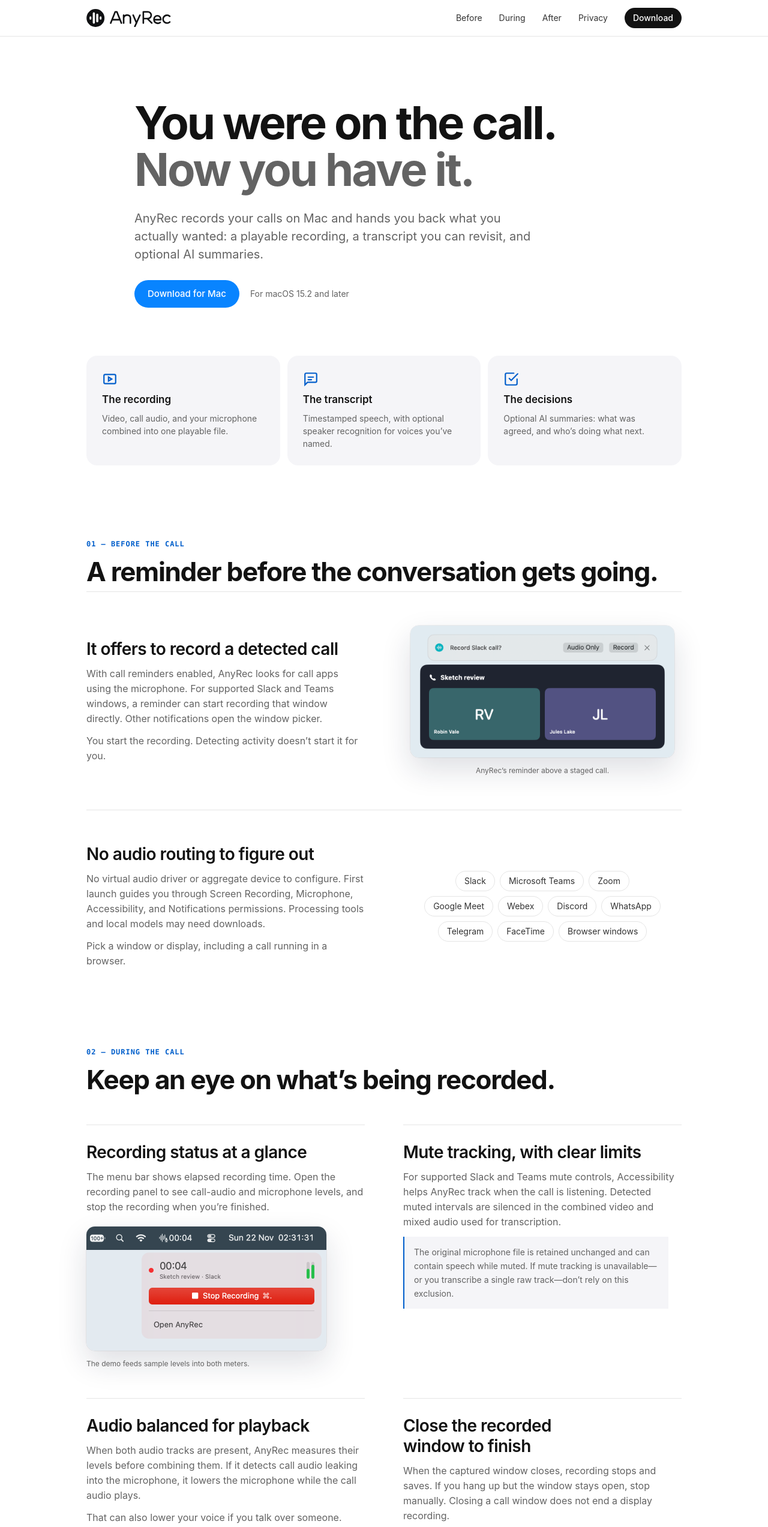
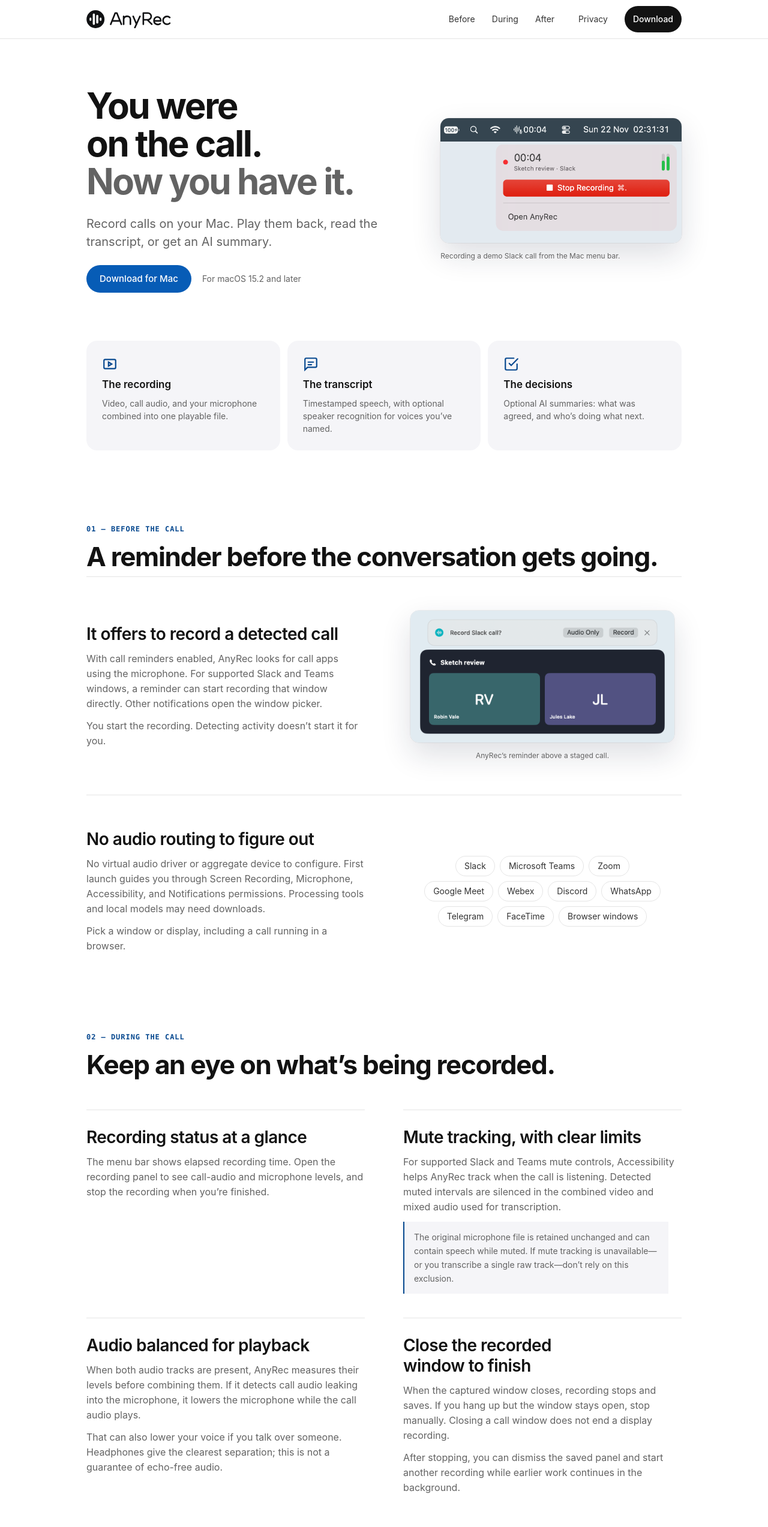
Before and after one commit to doruchiulan/anyrec, a plain HTML site: page website/index.html in a window 1280 px wide. Shown: the top 2546 px of the page at 60% size. Drawn offline with Linux system fonts and the light colour scheme.

Commit message:
Download the Mac installer directly and show the recorder on the homepage

```diff
--- a/website/app.js
+++ /dev/null
@@ -1,8 +0,0 @@
-const config = window.ANYREC_SITE;
-if (config) {
-  const button = document.getElementById("download-button");
-  const url = new URL(config.purchaseUrl, window.location.href);
-  if (["https:", "http:"].includes(url.protocol)) button.href = url.href;
-  button.textContent = config.buttonLabel;
-  document.getElementById("download-note").textContent = config.purchaseNote;
-}
--- a/website/index.html
+++ b/website/index.html
@@ -22,8 +22,6 @@
   <link rel="apple-touch-icon" href="assets/apple-touch-icon.png">
   <link rel="stylesheet" href="styles.css">
   <link rel="stylesheet" href="screenshots.css">
-  <script src="site-config.js" defer></script>
-  <script src="app.js" defer></script>
 </head>
 <body>
   <a class="skip-link" href="#main">Skip to content</a>
@@ -31,15 +29,21 @@
     <nav class="wrap nav" aria-label="Main navigation">
       <a class="brand" href="#top"><img src="assets/dual-track-wordmark.svg" width="141" height="30" alt="AnyRec"></a>
       <div class="nav-links"><a href="#before">Before</a><a href="#during">During</a><a href="#after">After</a><a href="#privacy">Privacy</a></div>
-      <a class="cta nav-cta" href="#install">Download</a>
+      <a class="cta nav-cta" href="https://github.com/doruchiulan/anyrec/releases/download/v0.11.2/AnyRec-0.11.2.dmg">Download</a>
     </nav>
   </header>
   <main id="main">
     <section id="top" class="hero" aria-labelledby="hero-title">
-      <div class="wrap hero-content">
-        <h1 id="hero-title">You were on the call.<br><span>Now you have it.</span></h1>
-        <p class="intro">AnyRec records your calls on Mac and hands you back what you actually wanted: a playable recording, a transcript you can revisit, and optional AI summaries.</p>
-        <div class="hero-actions"><a class="cta primary" href="#install">Download for Mac</a><span>For macOS 15.2 and later</span></div>
+      <div class="wrap hero-layout">
+        <div class="hero-content">
+          <h1 id="hero-title">You were on the call.<br><span>Now you have it.</span></h1>
+          <p class="intro">Record calls on your Mac. Play them back, read the transcript, or get an AI summary.</p>
+          <div class="hero-actions"><a class="cta primary" href="https://github.com/doruchiulan/anyrec/releases/download/v0.11.2/AnyRec-0.11.2.dmg">Download for Mac</a><span>For macOS 15.2 and later</span></div>
+        </div>
+        <figure class="screenshot hero-preview">
+          <a href="assets/recording.png" target="_blank" rel="noopener"><img src="assets/recording.png" alt="AnyRec’s Mac menu bar timer and recording panel with separate call and microphone meters" width="800" height="414"></a>
+          <figcaption>Recording a demo Slack call from the Mac menu bar.</figcaption>
+        </figure>
       </div>
     </section>
     <section class="outcomes" aria-label="What you get">
@@ -77,12 +81,7 @@
     <section id="during" class="chapter" aria-labelledby="during-title">
       <div class="wrap chapter-heading"><span class="stage">02 — DURING THE CALL</span><h2 class="big" id="during-title">Keep an eye on what’s being recorded.</h2></div>
       <div class="wrap recording-facts">
-        <article class="beat-copy"><h3>Recording status at a glance</h3><p>The menu bar shows elapsed recording time. Open the recording panel to see call-audio and microphone levels, and stop the recording when you’re finished.</p>
-          <figure class="screenshot call-panel">
-            <a href="assets/recording.png" target="_blank" rel="noopener"><img src="assets/recording.png" alt="AnyRec’s timer beside Wi-Fi in the Mac menu bar, with recording controls open below it" width="800" height="414" loading="lazy"></a>
-            <figcaption>The demo feeds sample levels into both meters.</figcaption>
-          </figure>
-        </article>
+        <article class="beat-copy"><h3>Recording status at a glance</h3><p>The menu bar shows elapsed recording time. Open the recording panel to see call-audio and microphone levels, and stop the recording when you’re finished.</p></article>
         <article class="beat-copy"><h3>Mute tracking, with clear limits</h3><p>For supported Slack and Teams mute controls, Accessibility helps AnyRec track when the call is listening. Detected muted intervals are silenced in the combined video and mixed audio used for transcription.</p><p class="important-detail">The original microphone file is retained unchanged and can contain speech while muted. If mute tracking is unavailable—or you transcribe a single raw track—don’t rely on this exclusion.</p></article>
         <article class="beat-copy"><h3>Audio balanced for playback</h3><p>When both audio tracks are present, AnyRec measures their levels before combining them. If it detects call audio leaking into the microphone, it lowers the microphone while the call audio plays.</p><p>That can also lower your voice if you talk over someone. Headphones give the clearest separation; this is not a guarantee of echo-free audio.</p></article>
         <article class="beat-copy"><h3>Close the recorded window to finish</h3><p>When the captured window closes, recording stops and saves. If you hang up but the window stays open, stop manually. Closing a call window does not end a display recording.</p><p>After stopping, you can dismiss the saved panel and start another recording while earlier work continues in the background.</p></article>
@@ -118,7 +117,7 @@
       </div>
     </section>
     <section id="install" class="install" aria-labelledby="install-title">
-      <div class="wrap install-content"><img class="install-icon" src="assets/app-icon.png" width="88" height="88" alt="AnyRec app icon"><h2 class="big" id="install-title">Your next call, kept.</h2><p id="download-note" class="intro">For macOS 15.2 and later.</p><a id="download-button" class="cta primary" href="https://github.com/doruchiulan/anyrec/releases">View releases</a><p class="install-note">Local engines are optional downloads. Cloud AI uses your own provider.</p></div>
+      <div class="wrap install-content"><img class="install-icon" src="assets/app-icon.png" width="88" height="88" alt="AnyRec app icon"><h2 class="big" id="install-title">Your next call, kept.</h2><p class="intro">For macOS 15.2 and later.</p><a class="cta primary" href="https://github.com/doruchiulan/anyrec/releases/download/v0.11.2/AnyRec-0.11.2.dmg">Download for Mac</a><a class="release-notes" href="https://github.com/doruchiulan/anyrec/releases/latest">Release notes</a><p class="install-note">Local engines are optional downloads. Cloud AI uses your own provider.</p></div>
     </section>
   </main>
   <footer class="site-footer"><div class="wrap footer-content"><span>AnyRec for Mac</span><div><a href="https://github.com/doruchiulan/anyrec">GitHub</a><a href="https://github.com/doruchiulan/anyrec/blob/main/docs/pipeline.md">How it works, in detail</a><a href="https://github.com/doruchiulan/anyrec/issues">Support</a></div></div></footer>
--- a/website/screenshots.css
+++ b/website/screenshots.css
@@ -25,5 +25,5 @@
   .screenshot img { border-radius: 10px; }
 }
 
-.call-panel { max-width: 400px; margin-block: 8px; }
+.hero-preview { width: 100%; max-width: 440px; }
 .screenshot video { display: block; width: 100%; height: auto; border-radius: 12px; }
--- a/website/site-config.js
+++ /dev/null
@@ -1,5 +0,0 @@
-window.ANYREC_SITE = {
-  purchaseUrl: "https://github.com/doruchiulan/anyrec/releases",
-  buttonLabel: "View releases",
-  purchaseNote: "For macOS 15.2 and later.",
-};
--- a/website/styles.css
+++ b/website/styles.css
@@ -4,8 +4,8 @@
   --mfg: oklch(0.5 0 0);
   --muted: oklch(0.97 0 0);
   --line: oklch(0.922 0 0);
-  --primary: oklch(0.624 0.206 255.486);
-  --pdeep: oklch(0.5 0.19 255.486);
+  --primary: #075cb6;
+  --pdeep: #06488f;
   --danger: oklch(0.577 0.245 27.325);
   --side: oklch(0.97 0.004 286);
   --sans: -apple-system, BlinkMacSystemFont, "SF Pro Text", "Helvetica Neue", sans-serif;
@@ -32,15 +32,17 @@ p, h1, h2, h3, h4, ul, dl, dd { margin: 0; }
 .nav a:hover { color: var(--pdeep); }
 .nav .brand { display: inline-flex; align-items: center; gap: 10px; color: var(--ink); font-size: 16px; font-weight: 600; margin-right: auto; }
 .nav .brand img { color-scheme: light; }
+.nav .brand, .nav-links a, .footer-content a, .release-notes { display: inline-flex; align-items: center; min-width: 44px; min-height: 44px; }
 .nav-links { display: flex; gap: 28px; align-items: center; }
 .cta { display: inline-flex; align-items: center; justify-content: center; gap: 8px; min-height: 46px; padding: 0 22px; border-radius: 23px; font-size: 15px; font-weight: 500; text-decoration: none; }
-.nav .nav-cta { min-height: 34px; padding-inline: 14px; font-size: 14px; background: var(--ink); color: #fff; }
+.nav .nav-cta { min-height: 44px; padding-inline: 14px; font-size: 14px; background: var(--ink); color: #fff; }
 .nav .nav-cta:hover { background: var(--fg); color: #fff; }
 .primary { background: var(--primary); color: #fff; }
 .primary:hover { background: var(--pdeep); color: #fff; }
-.hero { padding: 104px 0 80px; }
-.hero-content { display: flex; flex-direction: column; gap: 28px; max-width: 880px; }
-h1 { font-family: var(--display); font-size: 76px; line-height: 78px; letter-spacing: -0.04em; font-weight: 700; color: var(--ink); text-wrap: balance; }
+.hero { padding-block: 80px; }
+.hero-layout { display: grid; grid-template-columns: minmax(0, 1.35fr) minmax(0, 1fr); align-items: center; gap: 48px; }
+.hero-content { display: flex; flex-direction: column; gap: 24px; }
+h1 { font-family: var(--display); font-size: clamp(44px, 5.2vw, 60px); line-height: 1.05; letter-spacing: -0.04em; font-weight: 700; color: var(--ink); text-wrap: balance; }
 h1 span { color: var(--mfg); }
 .intro { font-size: 17px; line-height: 27px; color: var(--mfg); }
 .hero .intro { font-size: 20px; line-height: 30px; max-width: 54ch; }
@@ -88,7 +90,8 @@ h1 span { color: var(--mfg); }
 .footer-content a { color: var(--fg); text-decoration: none; font-size: 14px; }
 .footer-content a:hover { color: var(--pdeep); }
 @media (max-width: 820px) {
-  .hero { padding-block: 72px 64px; }
+  .hero { padding-block: 48px; }
+  .hero-layout { grid-template-columns: 1fr; gap: 32px; }
   h1 { font-size: 60px; line-height: 64px; }
   .big { font-size: 38px; line-height: 44px; }
   .outcome { padding: 22px; }
@@ -102,8 +105,8 @@ h1 span { color: var(--mfg); }
   .wrap { padding-inline: 20px; }
   .nav { gap: 8px 16px; padding-block: 12px; }
   .nav-links { order: 3; flex-basis: 100%; justify-content: space-between; gap: 12px; }
-  .nav-links a { display: inline-flex; align-items: center; min-height: 40px; }
-  .hero { padding-block: 56px 48px; }
+  .nav-links a { display: inline-flex; align-items: center; min-height: 44px; }
+  .hero { padding-block: 36px 48px; }
   .hero-content { gap: 24px; }
   h1 { font-size: clamp(36px, 9vw, 50px); line-height: 1.08; letter-spacing: -0.04em; }
   .hero .intro { font-size: 18px; line-height: 28px; }
```
Also changed, not shown: 3 other files.
